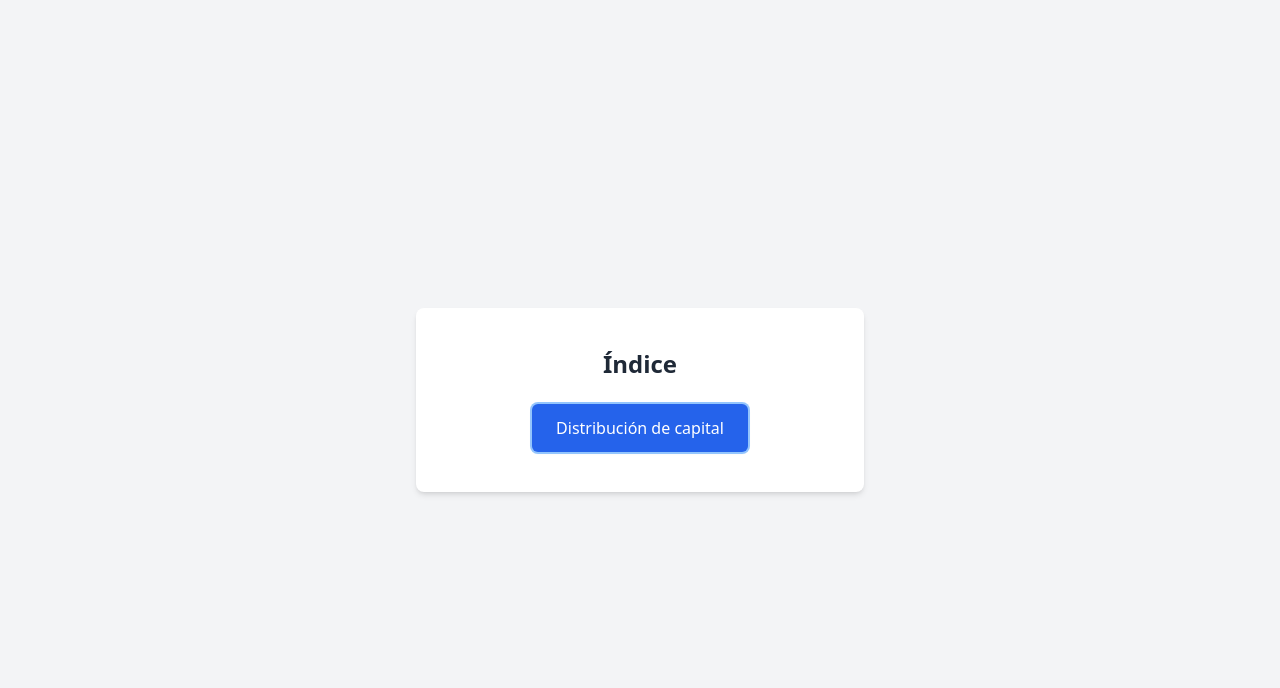
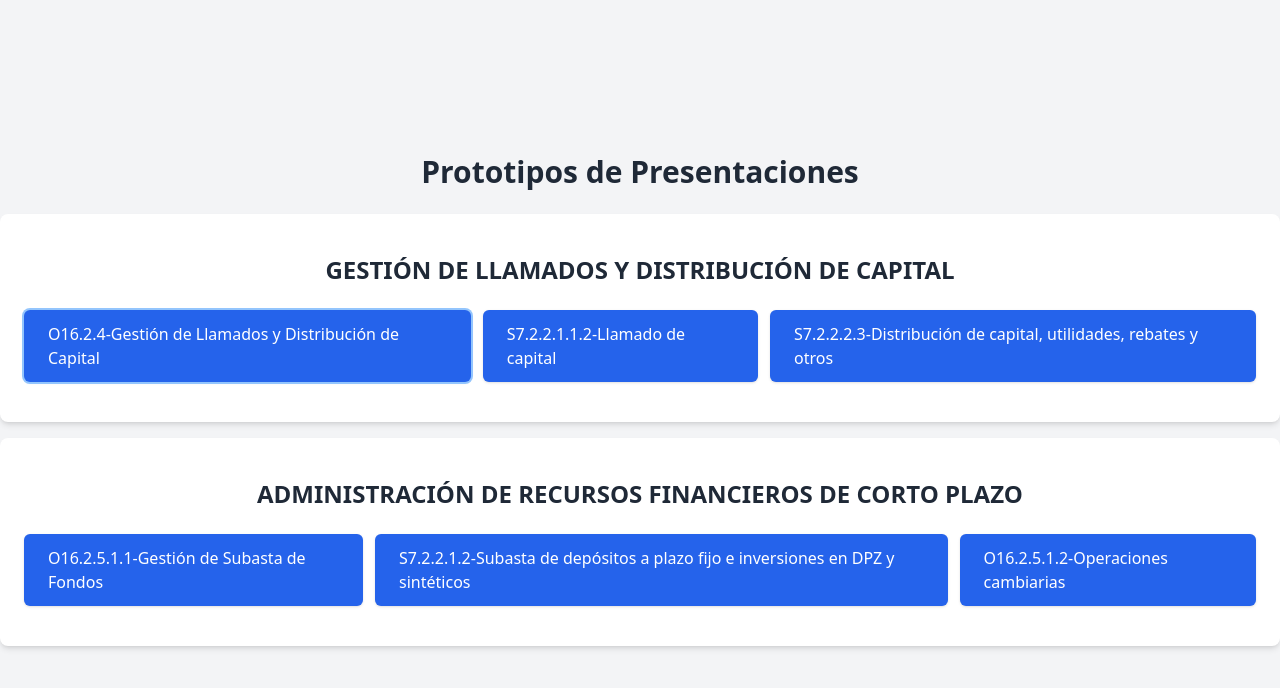
Before and after one commit to lldisool1997/presentaciones-prototipo-onp, a plain HTML site: page index.html in a window 1280 px wide. Drawn offline with nearby package versions, Linux system fonts and the light colour scheme.

Commit message:
avance prototipado

```diff
--- a/index.html
+++ b/index.html
@@ -10,28 +10,75 @@
     <!-- jQuery -->
     <script src="https://code.jquery.com/jquery-3.6.0.min.js"></script>
 </head>
-<body class="min-h-screen bg-gray-100 flex items-center justify-center">
+<body class="min-h-screen bg-gray-100 flex flex-col items-center justify-center">
+    <header>
+        <h1 class="text-3xl font-bold text-gray-800 mb-6 text-center">Prototipos de Presentaciones</h1>
+    </header>
+    <div>
+    <div class="flex flex-col gap-4">
+        <div class="w-full px-6 py-10 bg-white rounded-lg shadow-md">
+            <h1 class="text-2xl font-semibold text-gray-800 mb-6 text-center">GESTIÓN DE LLAMADOS Y DISTRIBUCIÓN DE CAPITAL</h1>
 
-    <main class="w-full max-w-md px-6 py-10 bg-white rounded-lg shadow-md">
-        <h1 class="text-2xl font-semibold text-gray-800 mb-6 text-center">Índice</h1>
+            <div class="flex justify-center">
+                <div class="flex flex-row gap-3">
+                    <a id="btnDistribucion"
+                    href="LLAMADOS_DISTR_CAPITAL/index.html"
+                    class="inline-block bg-blue-600 hover:bg-blue-700 text-white font-medium py-3 px-6 rounded-md shadow focus:outline-none focus:ring-2 focus:ring-blue-300 transition"
+                    aria-label="Ir a Distribución de capital">
+                    O16.2.4-Gestión de Llamados y Distribución de Capital
+                </a>
+                <a id="btnDistribucion"
+                    href="LLAMADOS_DISTR_CAPITAL/index.html"
+                    class="inline-block bg-blue-600 hover:bg-blue-700 text-white font-medium py-3 px-6 rounded-md shadow focus:outline-none focus:ring-2 focus:ring-blue-300 transition"
+                    aria-label="Ir a Distribución de capital">
+                    S7.2.2.1.1.2-Llamado de capital
+                </a>
+                <a id="btnDistribucion"
+                    href="LLAMADOS_DISTR_CAPITAL/index.html"
+                    class="inline-block bg-blue-600 hover:bg-blue-700 text-white font-medium py-3 px-6 rounded-md shadow focus:outline-none focus:ring-2 focus:ring-blue-300 transition"
+                    aria-label="Ir a Distribución de capital">
+                    S7.2.2.2.3-Distribución de capital, utilidades, rebates y otros
+                </a>
+                </div>
+                <!-- Anchor usado como botón -->
 
-        <div class="flex justify-center">
-            <!-- Anchor usado como botón -->
-            <a id="btnDistribucion"
-                 href="LLAMADOS_DISTR_CAPITAL/index.html"
-                 class="inline-block bg-blue-600 hover:bg-blue-700 text-white font-medium py-3 px-6 rounded-md shadow focus:outline-none focus:ring-2 focus:ring-blue-300 transition"
-                 aria-label="Ir a Distribución de capital">
-                Distribución de capital
-            </a>
+            </div>
         </div>
-    </main>
+        <div class="w-full px-6 py-10 bg-white rounded-lg shadow-md">
+            <h1 class="text-2xl font-semibold text-gray-800 mb-6 text-center">ADMINISTRACIÓN DE RECURSOS FINANCIEROS DE CORTO PLAZO</h1>
+
+            <div class="flex justify-center">
+                <div class="flex flex-row gap-3">
+                    <a id="btnDistribucion"
+                    href="LLAMADOS_DISTR_CAPITAL/index.html"
+                    class="inline-block bg-blue-600 hover:bg-blue-700 text-white font-medium py-3 px-6 rounded-md shadow focus:outline-none focus:ring-2 focus:ring-blue-300 transition"
+                    aria-label="Ir a Distribución de capital">
+                    O16.2.5.1.1-Gestión de Subasta de Fondos
+                </a>
+                <a id="btnDistribucion"
+                    href="LLAMADOS_DISTR_CAPITAL/index.html"
+                    class="inline-block bg-blue-600 hover:bg-blue-700 text-white font-medium py-3 px-6 rounded-md shadow focus:outline-none focus:ring-2 focus:ring-blue-300 transition"
+                    aria-label="Ir a Distribución de capital">
+                    S7.2.2.1.2-Subasta de depósitos a plazo fijo e inversiones en DPZ y sintéticos
+                </a>
+                <a id="btnDistribucion"
+                    href="LLAMADOS_DISTR_CAPITAL/index.html"
+                    class="inline-block bg-blue-600 hover:bg-blue-700 text-white font-medium py-3 px-6 rounded-md shadow focus:outline-none focus:ring-2 focus:ring-blue-300 transition"
+                    aria-label="Ir a Distribución de capital">
+                    O16.2.5.1.2-Operaciones cambiarias
+                </a>
+                </div>
+
+            </div>
+        </div>
+    </div>
+
+    </div>
+
 
     <script>
-        // Uso mínimo de jQuery como solicitaste: podemos añadir pequeña accesibilidad o trazado
         $(function(){
-            // Ejemplo simple: foco visual al cargar
             $('#btnDistribucion').focus();
-            // Puedes añadir más lógica aquí si lo necesitas más adelante
         });
     </script>
 </body>
```
Also changed, not shown: LLAMADOS_DISTR_CAPITAL/index.html (+0 -7 lines).
